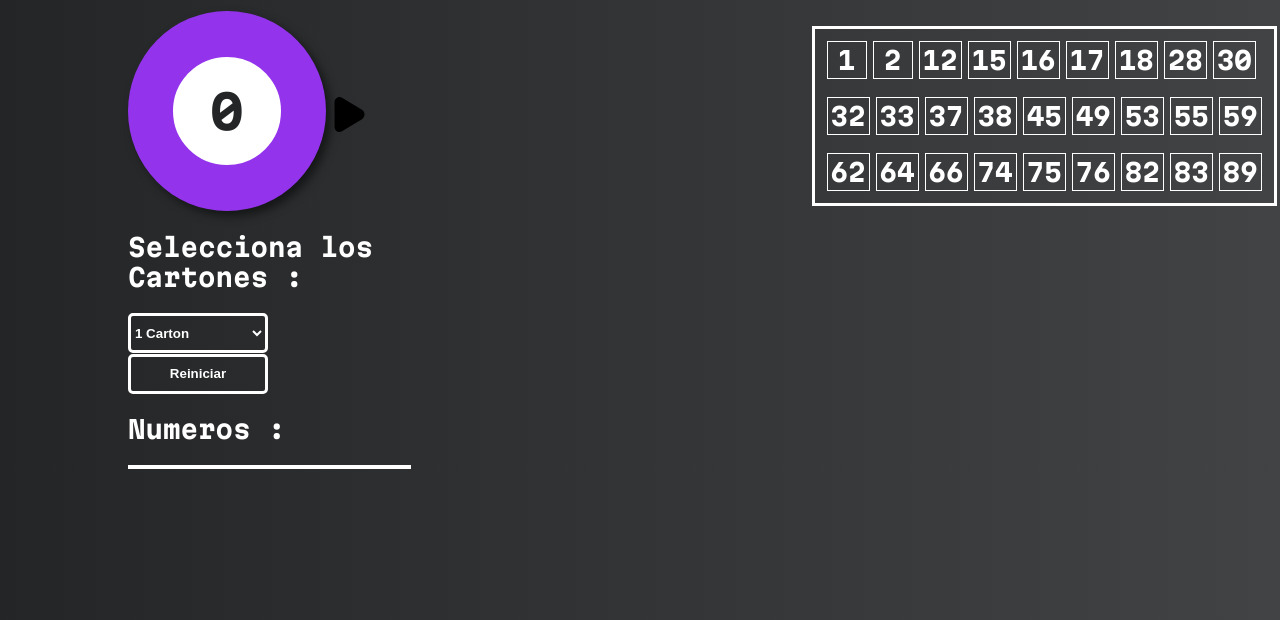
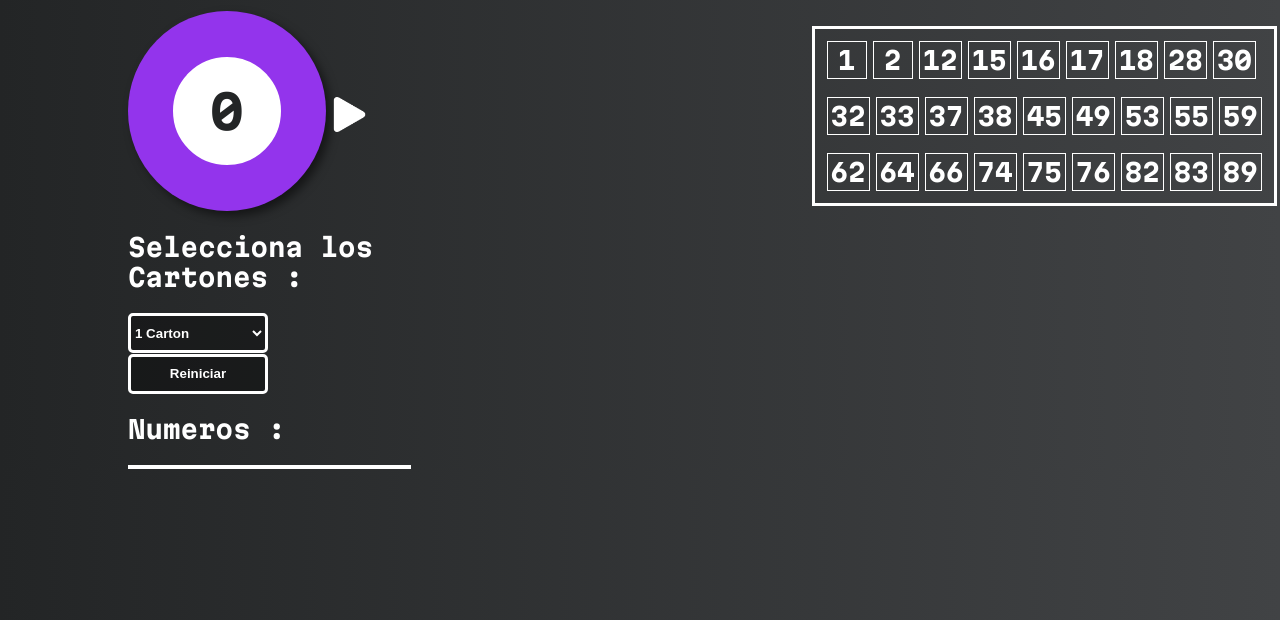
Before and after one commit to DCK222/BingoPractica, a website: page index.html in a window 1280 px wide. Shown: the part 180-800 px from the top of the page. Drawn offline with nearby package versions, Linux system fonts and the light colour scheme.

Commit message:
Mensaje Descriptivo3

```diff
--- a/assets/archivo.js
+++ b/assets/archivo.js
@@ -138,7 +138,7 @@ function generarCartones() {
     for (var i = 1; i <= numCartones; i++) {
         var nuevoCarton = document.createElement("div");
         nuevoCarton.id = "cartonseccion" + i;
-        // PONEMOS RANGOS EN PARA CADA FILA DE LOS CARTONES Y CREAMOS UN "NUEVOCARTON"
+        // PONEMOS RANGOS EN PARA CADA FILA DE LOS CARTONES , AÑADIMOS CUENTOS Y CREAMOS UN "NUEVOCARTON"
         nuevoCarton.innerHTML = `
         <div class="clasecarton carton${i}">
             <div class="fila" id="fila1">
--- a/index.html
+++ b/index.html
@@ -59,7 +59,7 @@
                         <!-- CREMOS UN CONTENEDOR PARA LOS BOTONES DE INICIO DEL CONTADOR  -->
                         <div id="contendorbotones">
                             <button id="startButton" onclick="startGeneracion()"><img width="35px"
-                                    src="assets/img/play-1003-svgrepo-com.svg" alt=""></button>
+                                    src="assets/img/punta-de-flecha-del-boton-de-reproduccion.png" alt=""></button>
                         </div>
                     </div>
                     <!-- CREAMOS UN SELECT PARA LA SELECCION DE LOS CARTONES Y OTRO PARA REINICIAR EL BINGO -->
--- a/style.css
+++ b/style.css
@@ -89,7 +89,7 @@ nav a {
 }
 
 #cartonSelect {
-    background-color: #00d5ff00;
+    background-color: #00000057;
     border: 3px solid white;
     border-radius: 5px;
     color: #ffffff;
@@ -100,7 +100,7 @@ nav a {
 
 /* ESTILOS PARA EL BOTON DE RESET */
 #resetButton {
-    background-color: #00d5ff00;
+    background-color: #00000062;
     border: 3px solid white;
     border-radius: 5px;
     color: #ffffff;
```
Also changed, not shown: assets/img/punta-de-flecha-del-boton-de-reproduccion.png (added).
